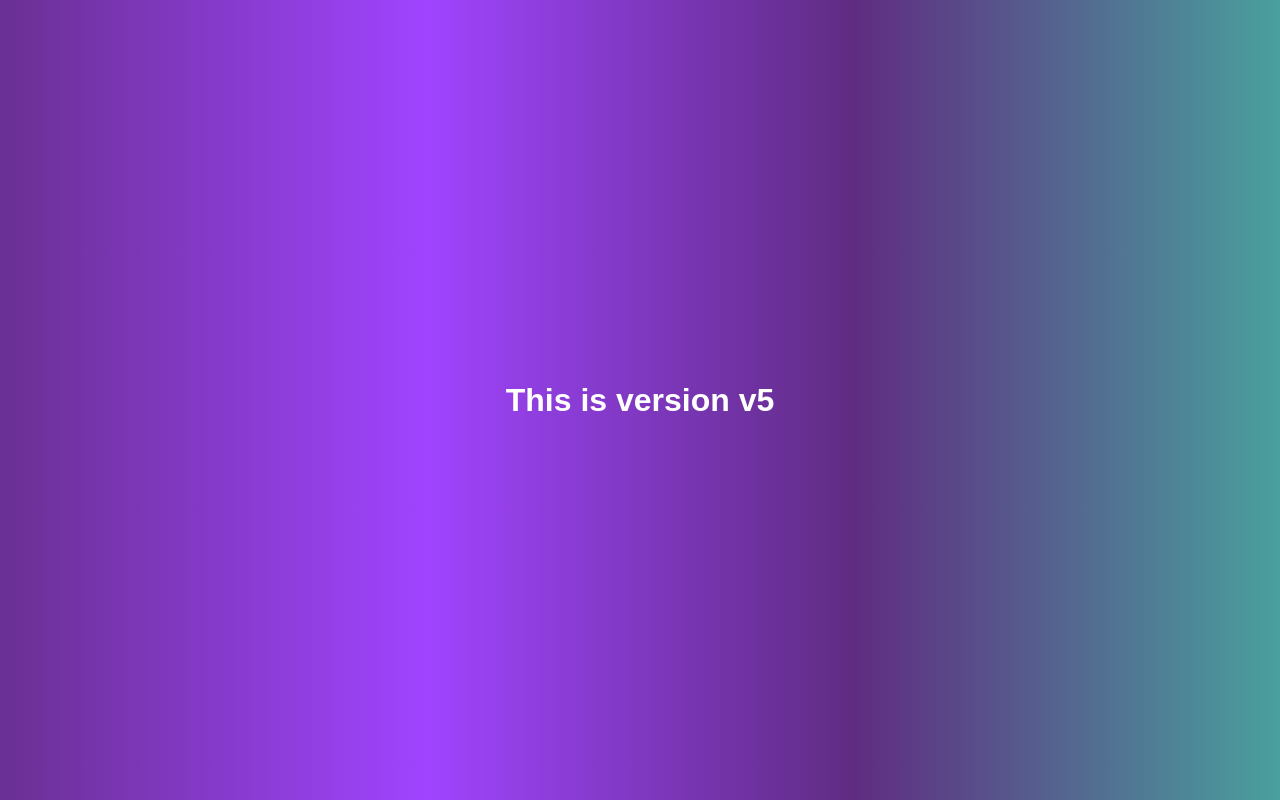
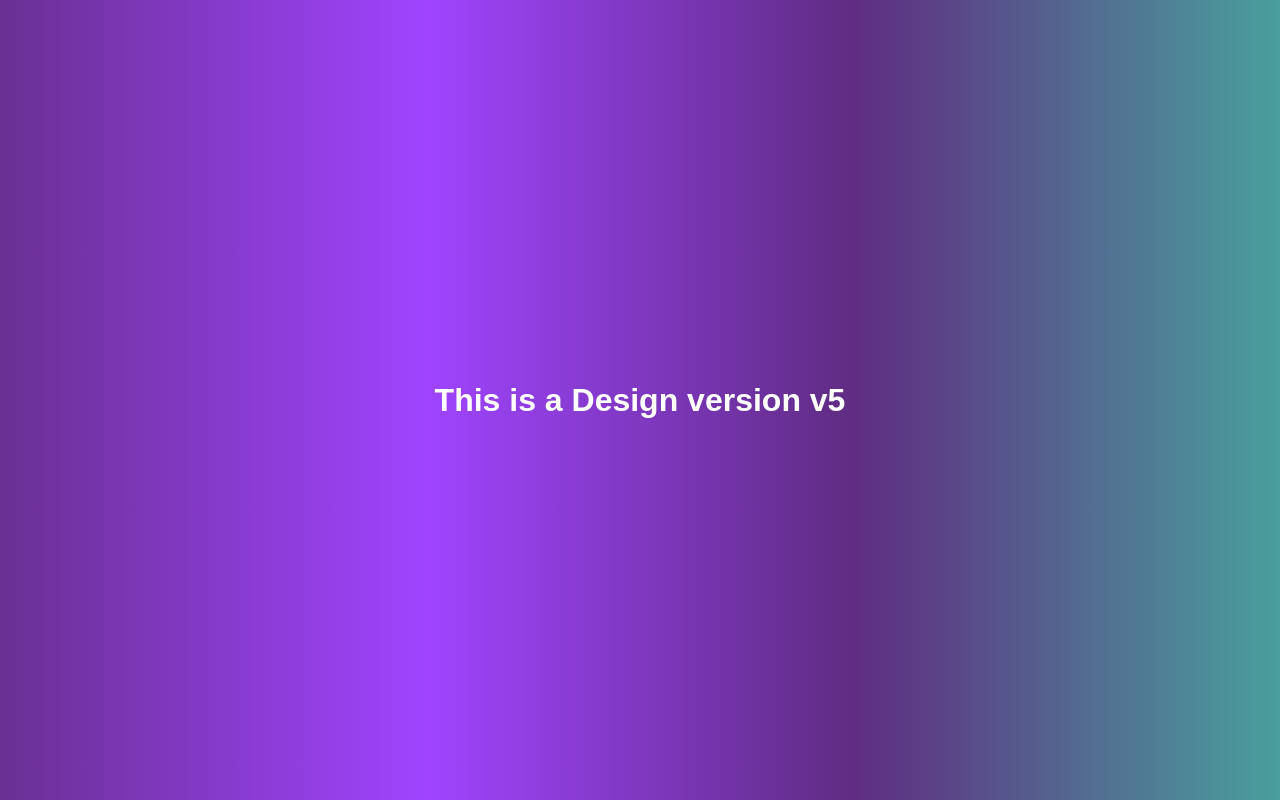
Before and after one commit to Sarfaraz9287/myrepo, a plain HTML site: page index.html in a window 1280 px wide. Drawn offline with Linux system fonts and the light colour scheme.

Commit message:
Changed H1

```diff
--- a/index.html
+++ b/index.html
@@ -7,6 +7,6 @@
     <title>Document</title>
 </head>
 <body>
-    <h1>This is version v5</h1>
+    <h1>This is a Design version v5</h1>
 </body>
 </html>
```
